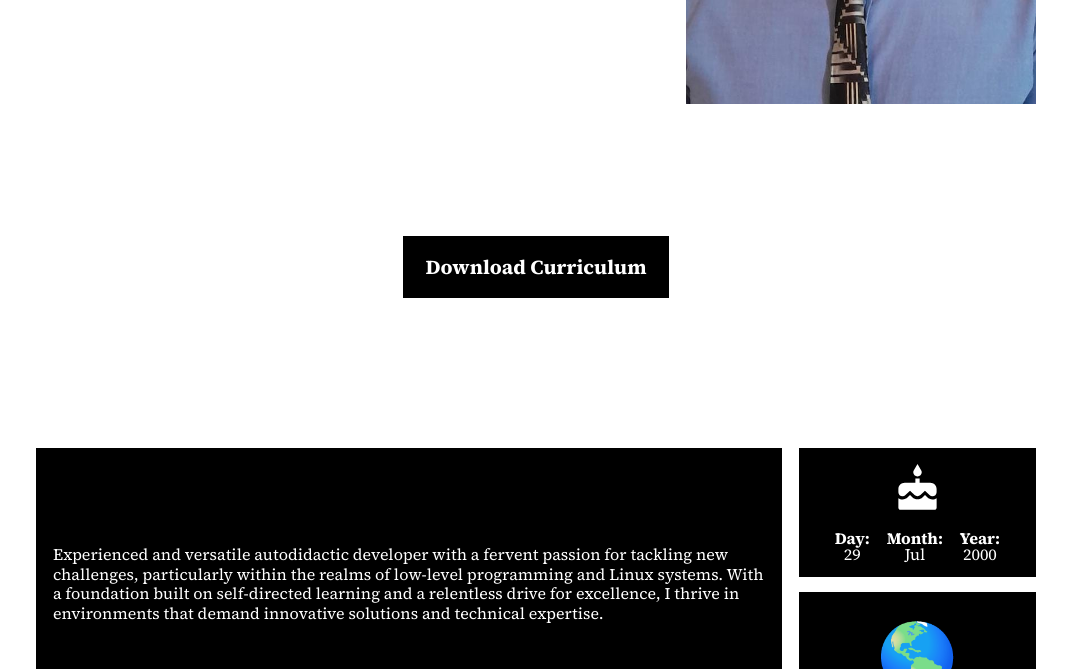
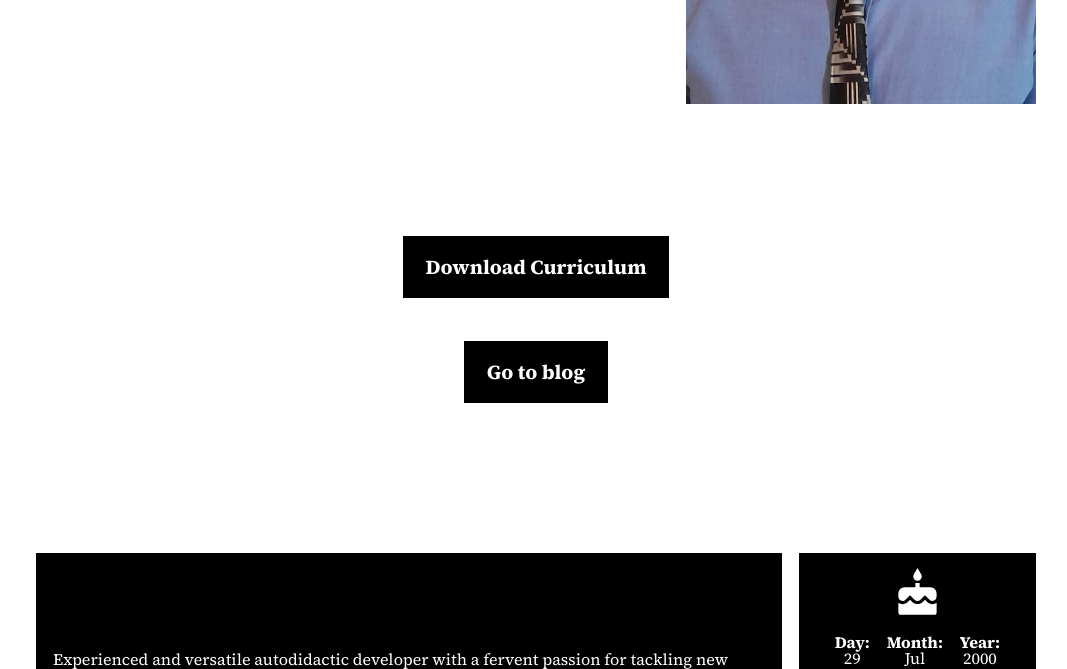
Before and after one commit to soworksl2/soworksl2.github.io, a website: page index.pug in a window 1280 px wide. Shown: the part 431-1100 px from the top of the page, without its empty margins (104-1171 px from the left). Drawn offline with nearby package versions, Linux system fonts and the light colour scheme; files that its build step writes are made by us from their sources.

Commit message:
add button go to blog and some styles

```diff
--- a/index.pug
+++ b/index.pug
@@ -26,8 +26,9 @@ html
                     h1 Jimy W. Aguasviva R.
                     b Full Stack Developer
 
-            div.main-btns(onclick="javascript:location.href='https://drive.google.com/file/d/1RjyjyIbihMMZ7M62eoSkkE6poHPe1V43/view?usp=drive_link'")
-                button.main-btn Download Curriculum
+            div.main-btns
+                button.main-btn(onclick="javascript:location.href='https://drive.google.com/file/d/1RjyjyIbihMMZ7M62eoSkkE6poHPe1V43/view?usp=drive_link'") Download Curriculum
+                button.main-btn(onclick="javascript:location.href='https://the11jblog.blogspot.com/'") Go to blog
 
 
             div.personal-info-bento
--- a/public/main.css
+++ b/public/main.css
@@ -103,6 +103,8 @@ header {
     display: flex;
     flex-direction: column;
     align-items: center;
+
+    row-gap: 5ch;
 
     margin-bottom: 150px;
 }
```
